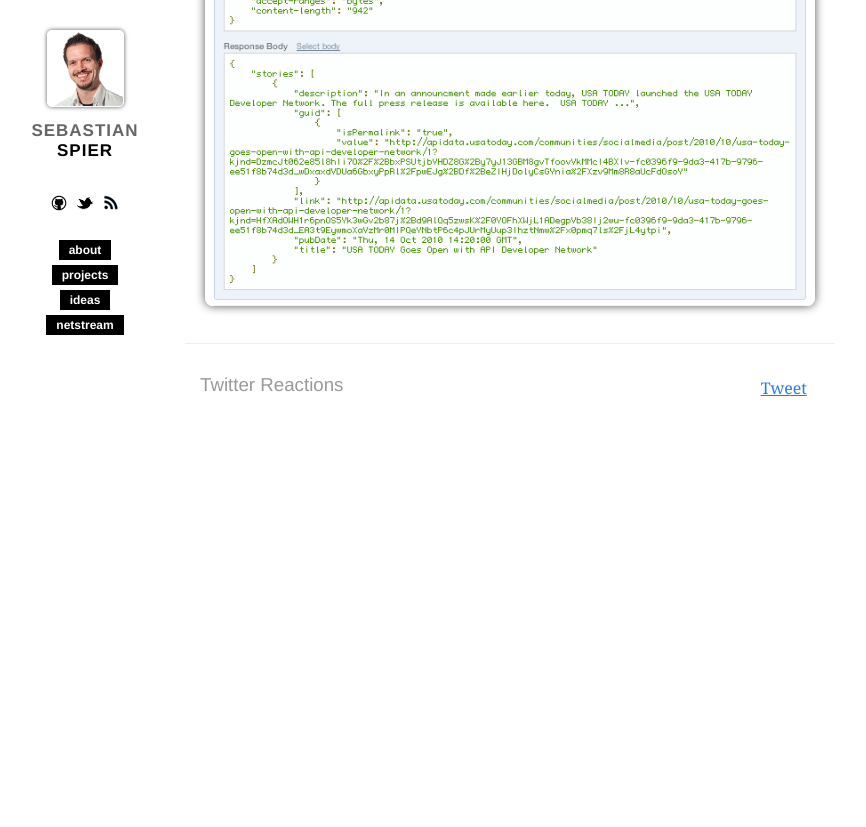
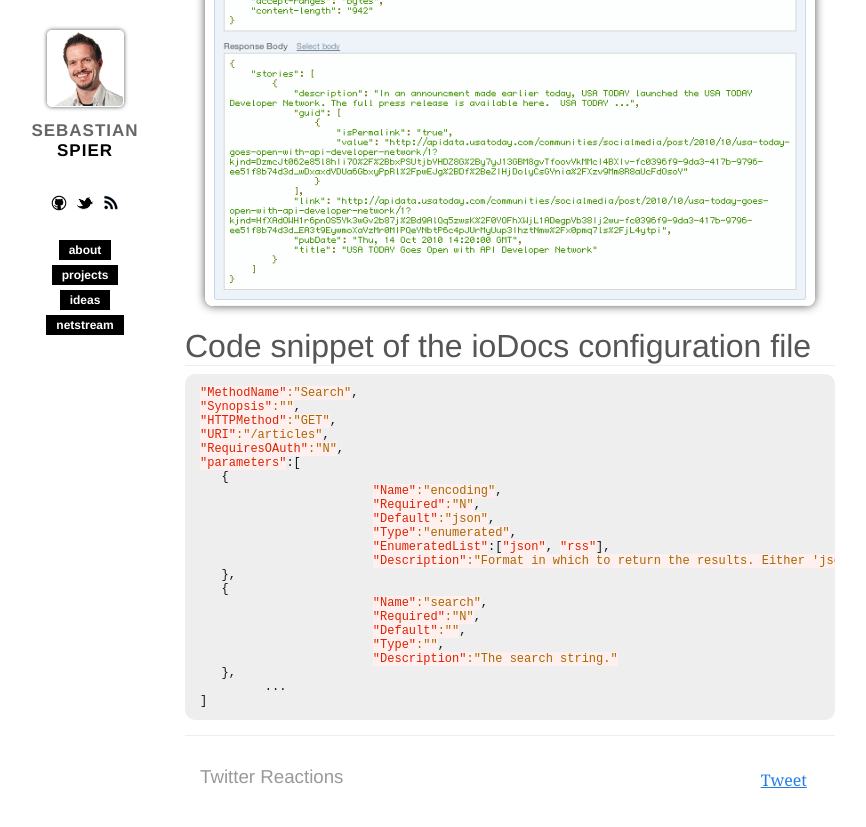
Before and after one commit to spier/spier.github.io, a Jekyll site: the page built from _posts/2011-10-23-api-console-with-iodocs.md, in a window 1280 px wide and 900 px high, scrolled down 1823 px. Shown: the top 827 px of the window, without its empty margins (15-881 px from the left). Built offline with Jekyll 4.4.1, drawn with Linux system fonts in a browser that asks for light colours; nearby versions of some CDN libraries; Markdown is read by kramdown in place of the engine named in the settings; comment, search, counter and statistics services are not loaded; before the commit the page ends 2331 px from its top, so only the background shows below that.

Commit message:
adding config sample

```diff
--- a/_posts/2011-10-23-api-console-with-iodocs.md
+++ b/_posts/2011-10-23-api-console-with-iodocs.md
@@ -27,6 +27,36 @@
 
 ![Experiment with ioDocs for USA TODAY Articles API](/images/iodocs_usatoday.png "Experiment with ioDocs for USA TODAY Articles API")
 
+# Code snippet of the ioDocs configuration file
+
+{% highlight ruby %}
+
+"MethodName":"Search",
+"Synopsis":"",
+"HTTPMethod":"GET",
+"URI":"/articles",
+"RequiresOAuth":"N",
+"parameters":[
+   {
+			"Name":"encoding",
+			"Required":"N",
+			"Default":"json",
+			"Type":"enumerated",
+			"EnumeratedList":["json", "rss"],
+			"Description":"Format in which to return the results. Either 'json' or 'rss'."
+   },
+   {
+			"Name":"search",
+			"Required":"N",
+			"Default":"",
+			"Type":"",
+			"Description":"The search string."
+   },
+	 ...
+]
+
+{% endhighlight %}
+
 
 [mashery]: http://mashery.com
 [ioDocs]: http://developer.mashery.com/iodocs
```
